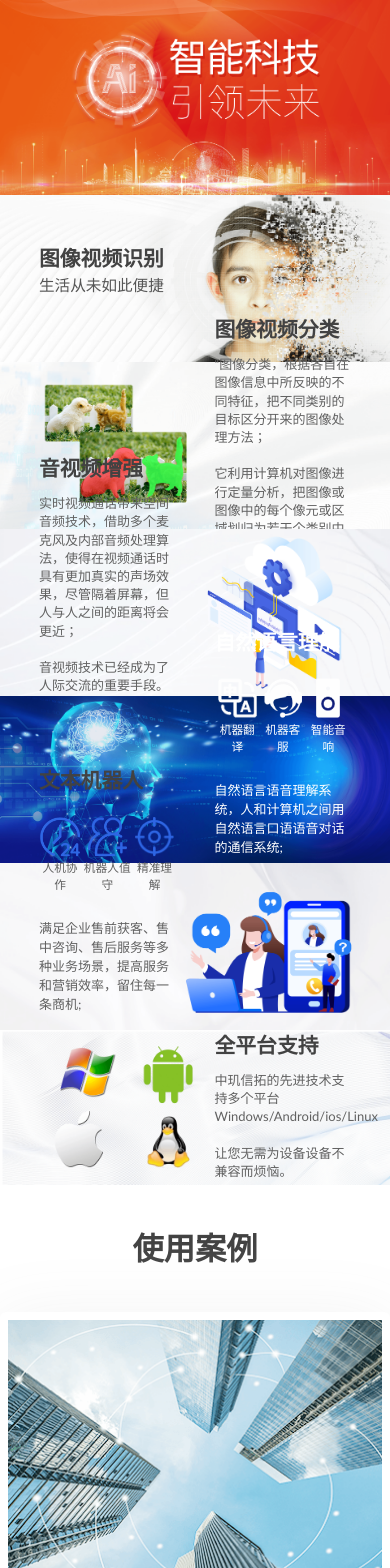
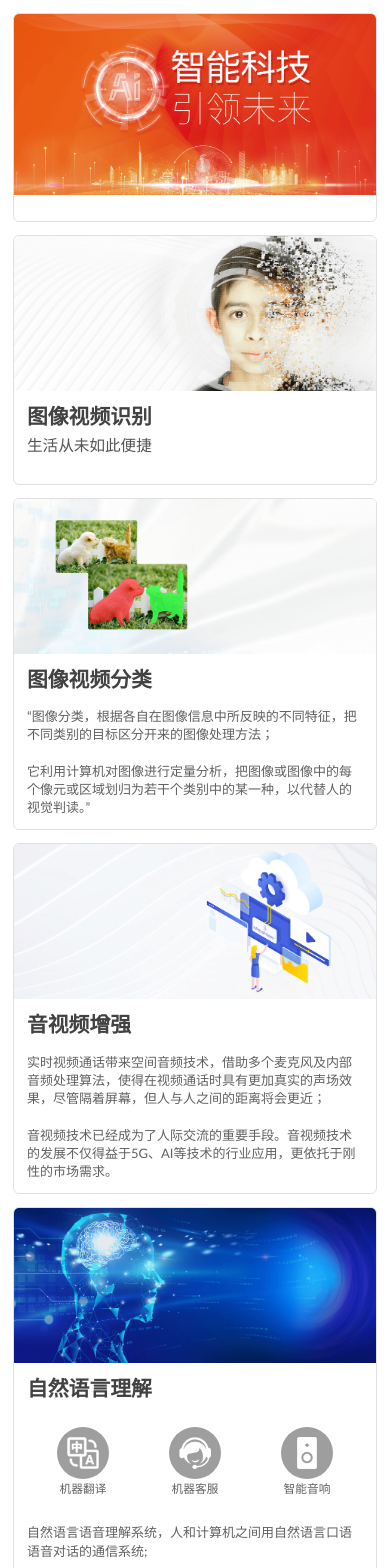
Before and after one commit to LiLiang-Studio/zhongjixintuo, a Nuxt app: page /ai in a window 390 px wide. Shown: the top 1568 px of the page. Built offline with nearby package versions, Linux system fonts and the light colour scheme.

Commit message:
优化布局

```diff
--- a/components/AppFooter.vue
+++ b/components/AppFooter.vue
@@ -7,8 +7,8 @@
       <div :class="`${cls}_box`">
         <div :class="`${cls}_left`">
           <div>
-            <img src="~~/assets/phone.png" alt="">
-            <span>12145121255</span>
+            <img src="~~/assets/email.png" alt="">
+            <span>support@zhongjixintuo.com</span>
           </div>
           <div>
             <img src="~~/assets/position.png" alt="">
@@ -51,7 +51,8 @@ const { langPkg, getTo } = useLangPkg()
 </script>
 
 <style lang="less">
-.app-footer {
+@prefix: app-footer;
+.@{prefix} {
   padding: 3rem 10%;
   background: url("~~/assets/footer_bg.png") no-repeat center center;
   background-size: cover;
@@ -69,6 +70,18 @@ const { langPkg, getTo } = useLangPkg()
     display: flex;
     align-items: center;
     padding: 3rem 0;
+    @media screen and (max-width: 600px) {
+      flex-wrap: wrap;
+      padding: 1rem 0;
+      .@{prefix} {
+        &_left {
+          max-width: none;
+          margin-right: 0;
+          margin-top: 2rem;
+          order: 1;
+        }
+      }
+    }
   }
   &_left {
     max-width: 300px;
@@ -77,24 +90,26 @@ const { langPkg, getTo } = useLangPkg()
       display: flex;
       align-items: center;
       &:not(:last-child) {
-        margin-bottom: 2rem;
+        margin-bottom: 1rem;
       }
     }
     img {
-      height: 20px;
+      width: 1.5rem;
       margin-right: .5rem;
     }
   }
   &_right {
-    max-width: 300px;
     a, a:visited {
       color: #fff;
+    }
+    ul {
+      overflow: hidden;
     }
     li {
       font-size: 1.2rem;
       float: left;
       text-align: center;
-      margin: .5rem 1rem .5rem 0;
+      margin: .5rem 2rem .5rem 0;
     }
   }
   &_copyright {
--- a/components/AppHeader.vue
+++ b/components/AppHeader.vue
@@ -116,7 +116,7 @@ const { langPkg, isEn, switchLang, getTo } = useLangPkg()
   }
   &_lang {
     .fgline {
-      margin: 0 6px;
+      margin: 0 3px;
     }
     span:not(.fgline) {
       color: #FF4800;
--- a/components/UiCaseCard.vue
+++ b/components/UiCaseCard.vue
@@ -20,6 +20,7 @@ defineProps({
   padding: .6rem;
   padding-bottom: 1rem;
   border-radius: 6px;
+  background-color: #fff;
   box-shadow: 0px 12px 73px 0px rgba(239, 239, 239, 0.95);
   &_img {
     display: block;
--- a/components/UiCaseCardBox.vue
+++ b/components/UiCaseCardBox.vue
@@ -33,7 +33,7 @@ const cls = 'ui-case-card-box'
       margin-right: 3%;
     }
   }
-  @media screen and (max-width: 768px) {
+  @media screen and (max-width: 750px) {
     padding: 3rem 0;
     .@{prefix} {
       &_list {
@@ -42,7 +42,7 @@ const cls = 'ui-case-card-box'
       &_item {
         width: 100%;
         flex: auto;
-        margin: .3rem 0 !important;
+        margin: .5rem 0 !important;
       }
     }
   }
--- a/components/UiRowCard.vue
+++ b/components/UiRowCard.vue
@@ -1,5 +1,5 @@
 <template>
-  <div :class="cls">
+  <div :class="[cls, { 'is-fixed': fixedLayout }]">
     <div :class="`${cls}_bg`">
       <slot name="bg" />
     </div>
@@ -24,7 +24,8 @@ defineProps({
   desc: String,
   boxClass: String,
   boxStyle: {},
-  isRight: Boolean
+  isRight: Boolean,
+  fixedLayout: Boolean
 })
 const cls = 'ui-row-card'
 </script>
@@ -50,10 +51,11 @@ const cls = 'ui-row-card'
   }
   &_content {
     margin-top: 2rem;
+    color: #616161;
   }
   &_title {
     font-size: 2.4rem;
-    line-height: 1;
+    line-height: 1.2;
     text-transform: capitalize;
   }
   &_subtitle {
@@ -65,7 +67,6 @@ const cls = 'ui-row-card'
     font-family: 'Times New Roman', Times, serif;
   }
   &_desc {
-    color: #616161;
     line-height: 1.4;
   }
   @media screen and (max-width: 1080px) {
@@ -87,5 +88,27 @@ const cls = 'ui-row-card'
       margin-top: 1.2rem;
     }
   }
+  &:not(.is-fixed) {
+    @media screen and (max-width: 750px) {
+      margin: 1rem;
+      border: 1px solid rgba(0, 0, 0, .12);
+      border-radius: 6px;
+      overflow: hidden;
+      // box-shadow: 0 2px 1px -1px rgba(0, 0, 0, .2), 0 1px 1px rgba(0, 0, 0, .14), 0 1px 3px rgba(0, 0, 0, .12);
+      .@{prefix} {
+        &_box {
+          position: static;
+          transform: none;
+          padding: 1rem;
+        }
+        &_title {
+          color: #424242;
+        }
+        &_content * {
+          color: #616161;
+        }
+      }
+    }
+  }
 }
 </style>
--- a/pages/ai.vue
+++ b/pages/ai.vue
@@ -31,7 +31,9 @@
       </template>
       <ul>
         <li v-for="_ in obj.naturalLanguageUnderstanding.items" :key="_.title">
-          <img :src="_.icon" alt="">
+          <div class="img">
+            <img :src="_.icon" alt="">
+          </div>
           <div>{{ _.title }}</div>
         </li>
       </ul>
@@ -44,7 +46,9 @@
       </template>
       <ul>
         <li v-for="_ in obj.textRobot.items" :key="_.title">
-          <img :src="_.icon" alt="">
+          <div class="img">
+            <img :src="_.icon" alt="">
+          </div>
           <div>{{ _.title }}</div>
         </li>
       </ul>
@@ -84,6 +88,22 @@ const videoPage = computed(() => langPkg.value.videoPage)
         height: 3rem;
       }
     }
+    @media screen and (max-width: 750px) {
+      .img {
+        width: 4rem;
+        height: 4rem;
+        border-radius: 4rem;
+        padding: .2rem;
+        display: flex;
+        align-items: center;
+        justify-content: center;
+        background-color: #9e9e9e;
+        img {
+          height: 2.5rem;
+          object-fit: contain;
+        }
+      }
+    }
   }
   &_text_robot {
     p {
--- a/pages/video.vue
+++ b/pages/video.vue
@@ -1,7 +1,7 @@
 <template>
   <div :class="cls">
     <!-- 我们能做些什么？ -->
-    <UiRowCard :box-class="`${cls}_banner_box`" :title="obj.bannerTitle">
+    <UiRowCard fixed-layout :box-class="`${cls}_banner_box`" :title="obj.bannerTitle">
       <template #bg>
         <img src="~~/assets/video/banner1.png" alt="">
       </template>
```
Also changed, not shown: assets/email.png (added).
